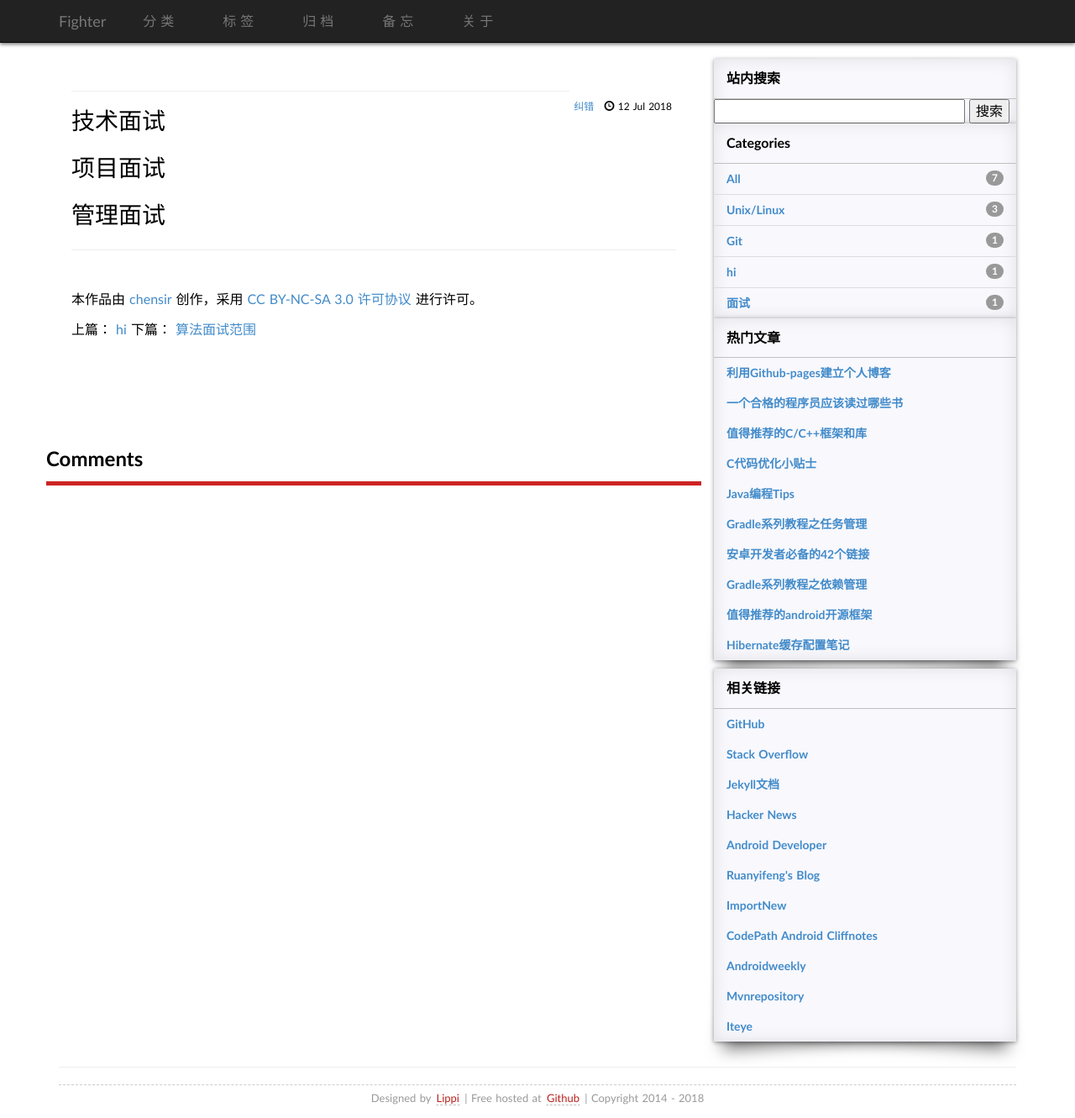
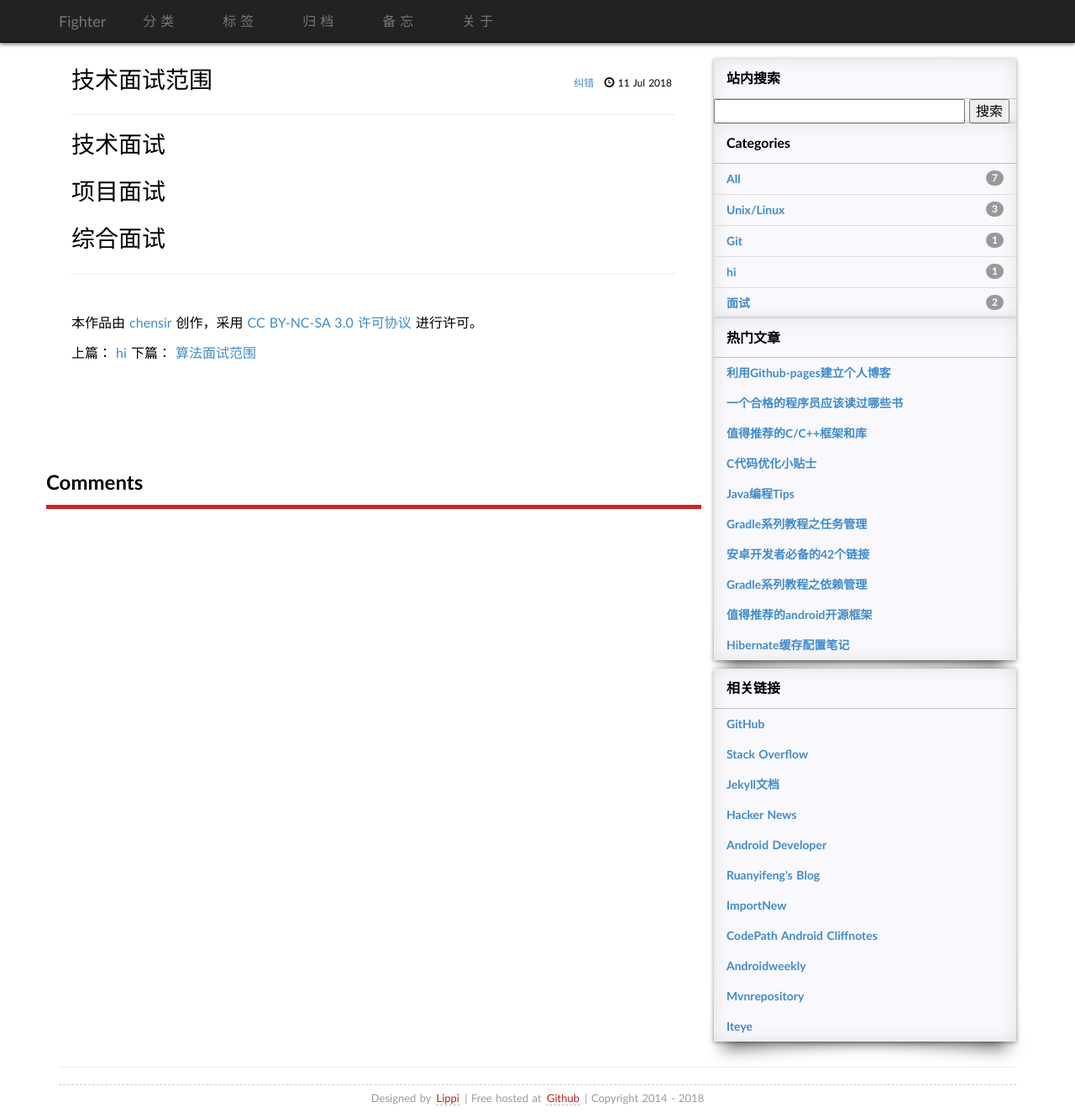
Before and after one commit to LoveChenSiYu/LoveChenSiYu.github.io, a Jekyll site: the page built from _posts/2018-07-11-相关面试准备.md, in a window 1280 px wide and 1331 px high. Shown: the whole window at 84% size. Built offline with Jekyll 4.4.1, drawn with Linux system fonts in a browser that asks for light colours; some web fonts are replaced; our own code applies the rules of GitHub Pages for plain Markdown files; comment, search, counter and statistics services are not loaded.

Commit message:
Update 2018-07-11-相关面试准备.md

```diff
--- a/_posts/2018-07-11-相关面试准备.md
+++ b/_posts/2018-07-11-相关面试准备.md
@@ -1,10 +1,10 @@
 ---
 layout: post
-title:技术面试内容
-category：面试
-tag：技能
+title: 技术面试范围
+category: 面试
+tag: 综合面试
 ---
 
 # 技术面试
 # 项目面试
-# 管理面试
+# 综合面试
```
